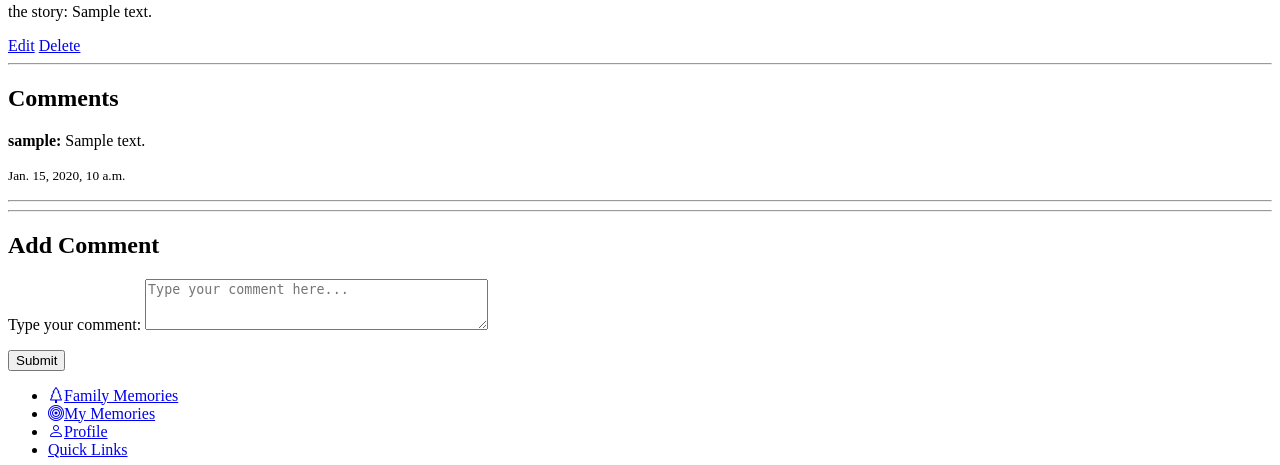
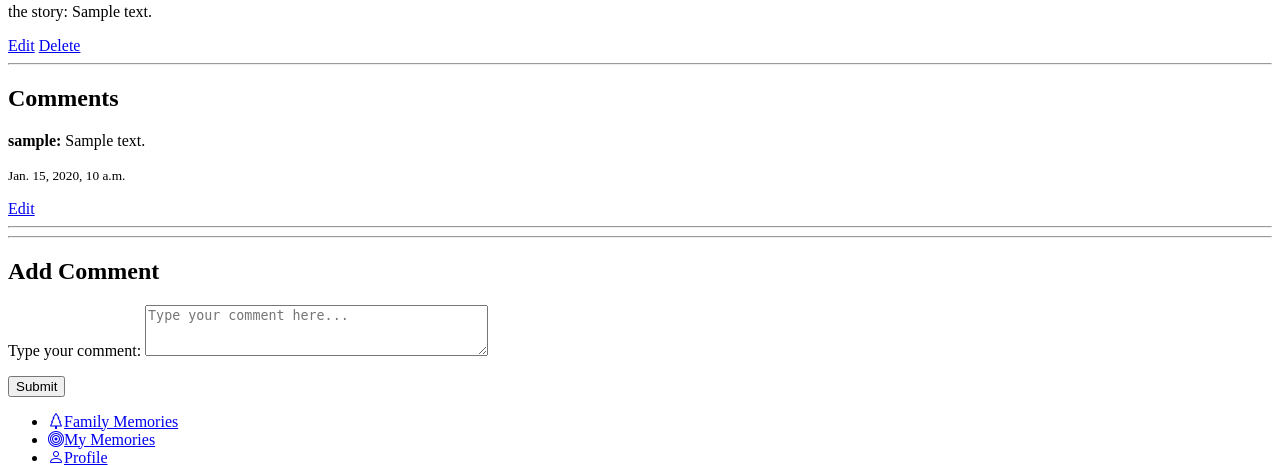
Before and after one commit to lanewells/rooted, a Django app: page /memories/1/ in a window 1280 px wide. Shown: the part 215-680 px from the top of the page. Run offline with Django 5.2, Linux system fonts and the light colour scheme; a user stored in the database is signed in; tables that the repository leaves empty hold one stand-in row (values such as "Sample post").

Commit message:
Added Update functionality for comment model.

```diff
--- a/main_app/templates/main_app/memories/memory_detail.html
+++ b/main_app/templates/main_app/memories/memory_detail.html
@@ -8,8 +8,8 @@
 <p>the story: {{ memory.description }}</p>
 
 {% if user == memory.created_by %}
-<a href="{% url 'memory-update' memory.id %}" class="btn warn">Edit</a>
-<a href="{% url 'memory-delete' memory.id %}" class="btn danger">Delete</a>
+<a href="{% url 'memory-update' memory.id %}" class="btn btn-warn">Edit</a>
+<a href="{% url 'memory-delete' memory.id %}" class="btn btn-danger">Delete</a>
 {% endif %}
 
 <hr />
@@ -18,6 +18,9 @@
     {% for comment in comments %}
         <p><strong>{{ comment.created_by }}:</strong> {{ comment.text }}</p>
         <p><small>{{ comment.created }}</small></p>
+        {% if user == comment.created_by %}
+        <a href="{% url 'comment-update' comment.id %}" class="btn btn-sm btn-warn">Edit</a>
+        {% endif %}
         <hr>
     {% empty %}
         <p>No comments yet. Be the first!</p>
--- a/main_app/urls.py
+++ b/main_app/urls.py
@@ -12,6 +12,7 @@ urlpatterns = [
     path('memories/<int:pk>/update/', views.MemoryUpdate.as_view(), name='memory-update'),
     path('memories/<int:pk>/delete', views.MemoryDelete.as_view(), name='memory-delete'),
     path('memories/my-memories/', views.my_memories, name='my-memories'),
+    path('comments/<int:pk>/update/', views.CommentUpdate.as_view(), name='comment-update'),
     path('accounts/signup/', views.signup, name='signup'),
     path('accounts/update/', views.update_account, name='account-update'),
 ]
--- a/main_app/views.py
+++ b/main_app/views.py
@@ -167,6 +167,14 @@ class CommentCreate(LoginRequiredMixin, CreateView):
     model = Comment
     template_name = 'main_app/comments/comment_form.html'
 
-# class CommentUpdate(LoginRequiredMixin, UpdateView):
-#     model = Comment
-#     fields = ['text']
+class CommentUpdate(LoginRequiredMixin, UpdateView):
+    model = Comment
+    template_name = 'main_app/comments/comment_form.html'
+    fields = ['text']
+
+    def get_success_url(self):
+        return reverse_lazy('memory-detail', kwargs={'pk': self.object.memory.pk})
+
+    def test_func(self):
+        comment = self.get_object()
+        return self.request.user == comment.created_by
```
